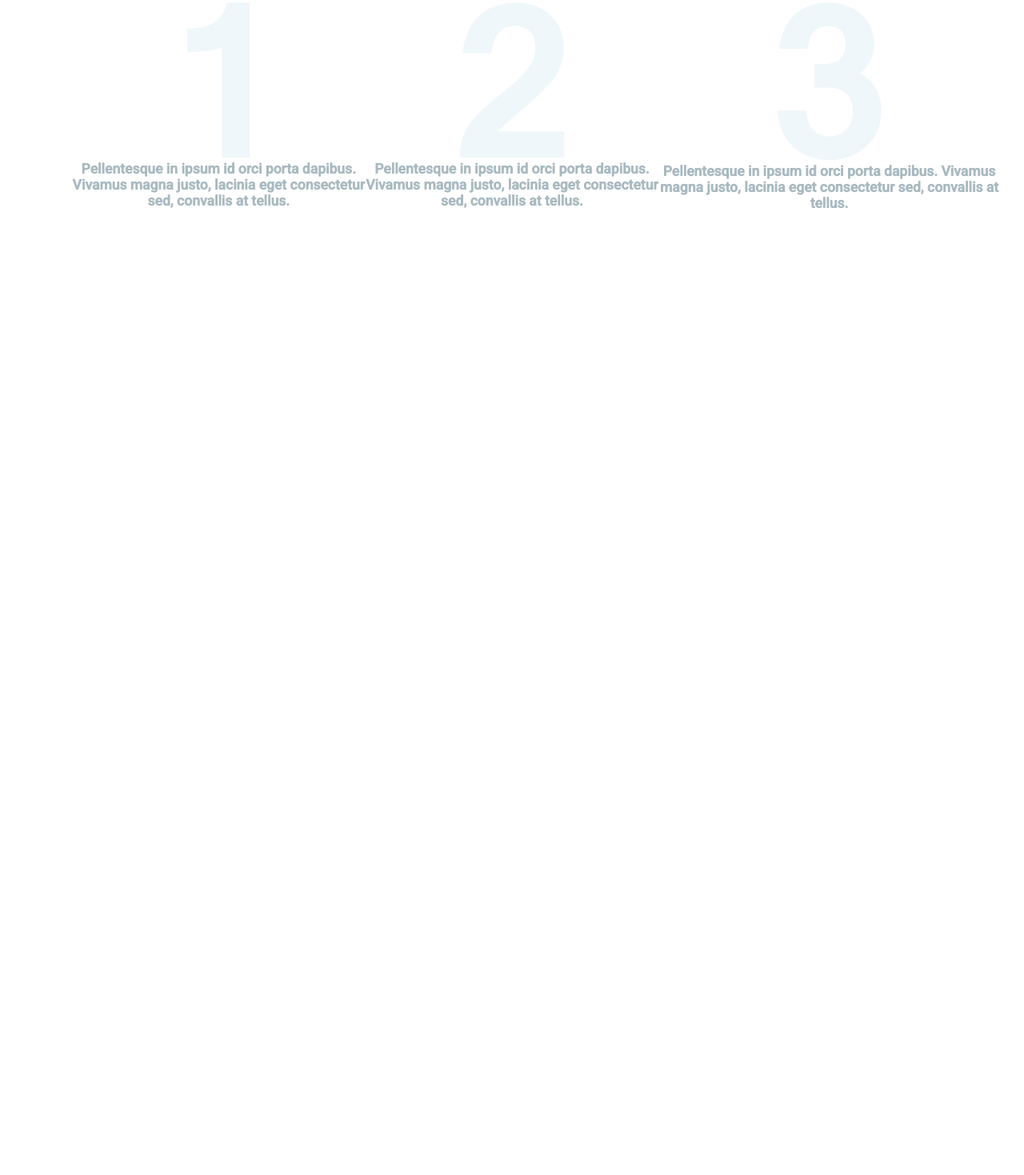
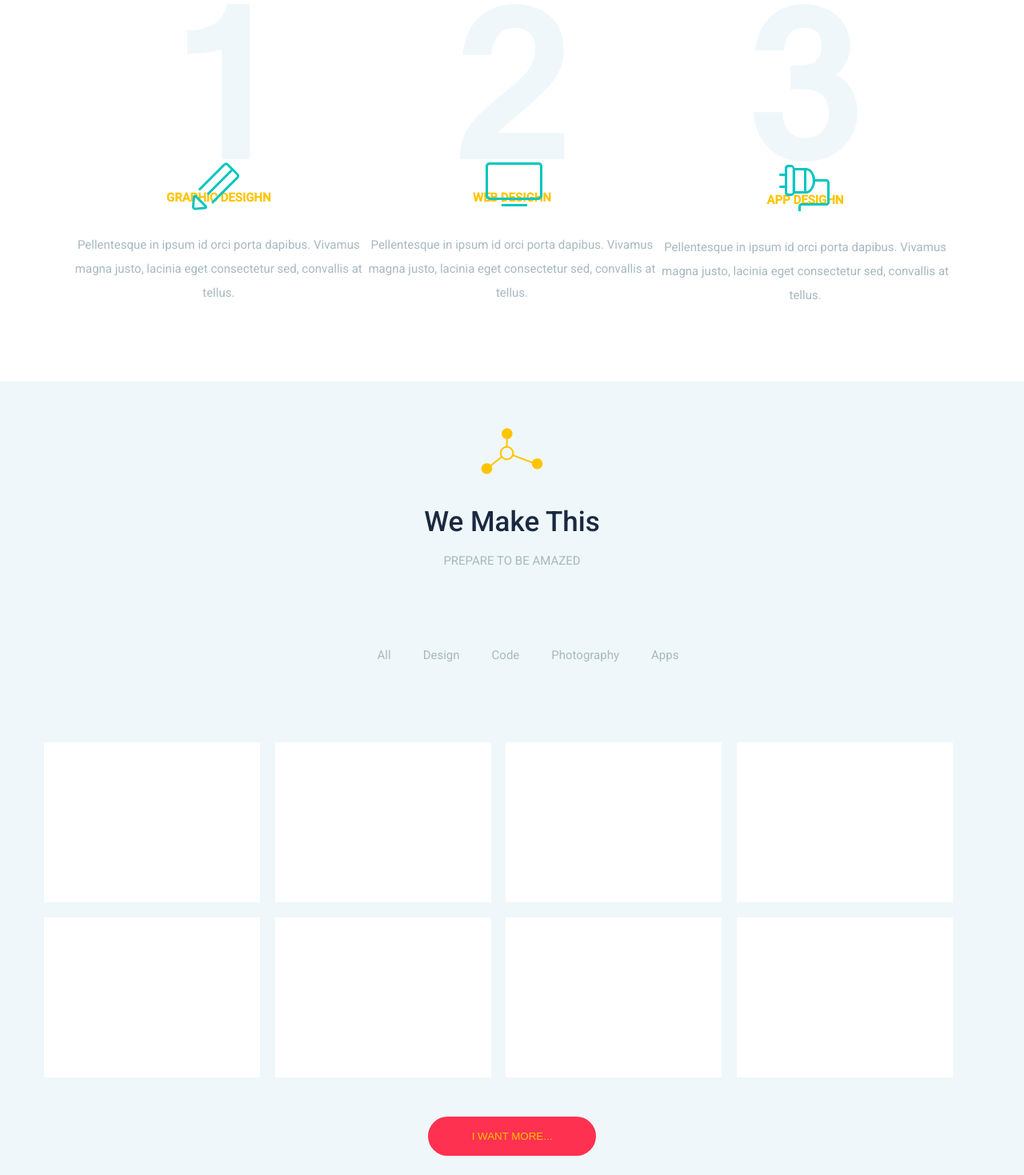
Before and after one commit to p0k1/bondi-landing-page, a plain HTML site: page index.html in a window 1280 px wide. Shown: the part 831-2300 px from the top of the page at 80% size. Before the commit the page ends 1095 px from the top, so only its background shows below. Drawn offline with Linux system fonts and the light colour scheme.

Commit message:
added new products container

```diff
--- a/index.html
+++ b/index.html
@@ -36,31 +36,97 @@
         </div>
 
     <div class="container--2">
-        <div class="features">
-            <div class="features-image">
+        <div class="features-header">
+            <div class="features-main-image">
                 <img src="./img/header-2-icon.png" alt="2nd header icon">
-            </div>
-            <h1 class="main-features-title">We are Good at</h1>
-            <h2 class="features-subtitle">some of these stuff under</h2>
-            <div class="features-item">
-                <img src="./img/1.png" alt="1";>
-                <h3 class="feature-title>GRAPHIC DESIGN</h3>
-                <div class="feature-text">Pellentesque in ipsum id orci porta dapibus. Vivamus magna justo, lacinia eget consectetur sed, convallis at tellus.</div>
-            </div>
+             </div>
+              <h1 class="main-features-title">We are Good at</h1>
+              <h2 class="features-subtitle">some of these stuff under</h2>
 
-            <div class="features-item">
-                <img src="./img/2.png" alt="2";>
-                <h3 class="feature-title>WEB DESIGN</h3>
-                <div class="feature-text">Pellentesque in ipsum id orci porta dapibus. Vivamus magna justo, lacinia eget consectetur sed, convallis at tellus.</div>
-            </div>
+             <div class="features-items">
+                <img src="./img/1.png" alt="1"; class="pictures-1">
+                <img src="./img/1.1.png" alt="1.1" class="pictures-2">
+                <h4 class="feature-title">Graphic desighn</h4>
+                <div class="feature-text">Pellentesque in ipsum id orci porta dapibus. Vivamus magna justo, lacinia eget consectetur sed, convallis at tellus.
+                </div>
+             </div>
 
-            <div class="features-item">
-                <img src="./img/3.png" alt="3";>
-                <h3 class="feature-title>APP DESIGN</h3>
-                <div class="feature-text">Pellentesque in ipsum id orci porta dapibus. Vivamus magna justo, lacinia eget consectetur sed, convallis at tellus.</div>
+             <div class="features-items">
+                <img src="./img/2.png" alt="2"; class="pictures-1">
+                <img src="./img/2.1.png" alt="2.1" class="pictures-2">
+                <h4 class="feature-title">Web desighn</h4>
+                <div class="feature-text">Pellentesque in ipsum id orci porta dapibus. Vivamus magna justo, lacinia eget consectetur sed, convallis at tellus.
+                </div>
+             </div>
+
+             <div class="features-items">
+                <img src="./img/3.png" alt="3"; class="pictures-1">
+                <img src="./img/3.1.png" alt="3.1" class="pictures-2">
+                <h4 class="feature-title">App desighn</h4>
+                <div class="feature-text">Pellentesque in ipsum id orci porta dapibus. Vivamus magna justo, lacinia eget consectetur sed, convallis at tellus.
+                </div>
             </div>
         </div>
     </div>
 
+
+    <div class="container--3">
+        <div class="products-header">
+            <img src="./img/header-2-icon.png" alt="3rd header icon" class="product--header--icon--3">
+            <h1 class="main-products-title">We Make This</h1>
+            <h2 class="products-subtitle">Prepare to be amazed</h2>
+            <div class="products-nav">
+                <nav class="products-nav">
+                    <a class="products-nav-link" href="#">All</a>
+                    <a class="products-nav-link" href="#">Design</a>
+                    <a class="products-nav-link" href="#">Code</a>
+                    <a class="products-nav-link" href="#">Photography</a>
+                    <a class="products-nav-link" href="#">Apps</a>
+            </div>
+            <div class="products-showcase">
+                <div class="showcase">
+                    <div class="showcase-title"></div>
+                    <div class="showcase-text"></div>
+                </div>
+
+                <div class="showcase">
+                    <div class="showcase-title"></div>
+                    <div class="showcase-text"></div>
+                </div>
+
+                <div class="showcase">
+                    <div class="showcase-title"></div>
+                    <div class="showcase-text"></div>
+                </div>
+
+                <div class="showcase">
+                    <div class="showcase-title"></div>
+                    <div class="showcase-text"></div>
+                </div>
+                <div class="showcase">
+                    <div class="showcase-title"></div>
+                    <div class="showcase-text"></div>
+                </div>
+
+                <div class="showcase">
+                    <div class="showcase-title"></div>
+                    <div class="showcase-text"></div>
+                </div>
+
+                <div class="showcase">
+                    <div class="showcase-title"></div>
+                    <div class="showcase-text"></div>
+                </div>
+
+                <div class="showcase">
+                    <div class="showcase-title"></div>
+                    <div class="showcase-text"></div>
+                </div>
+                <button class="showcase-button">I WANT MORE...</button>
+            </div>
+        </div>
+    </div>
+
+
     </body>
 </html>
--- a/styleee.css
+++ b/styleee.css
@@ -70,6 +70,7 @@ p {
 
 .nav--link:hover {
     color: #00c7c0;
+    overflow: 0.2;
 }
 
 .images {
@@ -149,20 +150,22 @@ p {
 }
 
 
-/* 2nd block container
+/* container--3
  ==========================*/
 
  .container--2 {
      width: 100%;
      max-width: 1100px;
+     height: 750px;
      margin: 0 auto;
+     max-height: 1000px;
  }
 
 
  /* Features Header
  ============================*/
 
- .features {
+ .features-header {
     display: block;
     margin: 0 auto;
     text-align: center;
@@ -186,7 +189,7 @@ p {
  ============================*/
 
 
- .features-image {
+ .features-main-image {
     margin-top: 58px;
     margin-bottom: 50px;
  }
@@ -196,16 +199,146 @@ p {
  ============================*/
 
 
- .features-item {
+ .features-items {
      width: 33.33%;
      text-align: center;
      float: left;
-     margin-top: 83px;
+     margin-top: 85px;
  }
 
  .feature-text {
-     font-size: 15px;
-     font-weight: 400;
-     color: #a8b9c0;
+    font-size: 15px;
+    font-weight: 400;
+    color: #a8b9c0;
+    line-height: 30px;
+    margin: 0;
+    text-align: center;
+ }
 
- }
+.feature-title {
+    text-transform: uppercase;
+    color: #ffc501;
+    margin-top: 35px;
+    margin-bottom: 35px;
+}
+
+.pictures-2 {
+    display: flex;
+    position: absolute;
+    padding-left: 150px;
+}
+
+
+ /* Contianer--3
+ ============================*/
+
+
+.container--3 {
+    width: 100%;
+    height: 1000px;
+    background-color: #eff7fa;
+}
+
+
+/* Products Image
+============================*/
+
+.product--header--icon--3 {
+    display: block;
+    margin: 0 auto;
+    align-items: center;
+    padding-top: 58px;
+    padding-bottom: 46px;
+}
+
+
+/* Products Header
+============================*/
+
+
+.main-products-title {
+    font-weight: 500;
+    font-size: 35px;
+    color: #1a2940;
+    text-align: center;
+    line-height: 27px;
+}
+
+.products-subtitle {
+    font-weight: 400;
+    font-size: 15px;
+    line-height: 27px;
+    text-transform: uppercase;
+    text-align: center;
+    padding-top: 22px;
+}
+
+
+/* Products Navigation
+============================*/
+
+.products-nav {
+    display: flex;
+    margin: 0 auto;
+    justify-content: center;
+    width: 425px;
+    margin-bottom: 50px;
+}
+
+.products-nav-link {
+    font-size: 15px;
+    font-weight: 400;
+    color: #a8b9c0;
+    margin-left: 40px;
+    margin-top: 95px;
+    text-decoration: none;
+}
+
+.products-nav-link:hover {
+    background-color: #ff3150;
+    padding: 15px 24px;
+    color: #ffc501;
+    border-radius: 15px;
+}
+
+/* Products Showcase
+============================*/
+
+
+.products-showcase {
+    margin: 0 auto;
+    max-width: 1170px;
+    height: 430px;
+    width: 100%;
+}
+
+.showcase {
+    display: inline-block;
+    width: 270px;
+    height: 200px;
+    max-width: 25%;
+    background-color: white;
+    margin-right: 15px;
+    margin-bottom: 15px;
+}
+
+.showcase:hover {
+    background-color: #00c6bf;
+}
+
+
+/* Showcase Button
+============================*/
+
+.showcase-button {
+    display: flex;
+    background-color: #ff3150;
+    border: none;
+    padding: 17px 55px;
+    color: #ffc501;
+    border-radius: 25px;
+    align-items: center;
+    margin: 0 auto;
+    cursor: pointer;
+    margin-top: 30px;
+}
```
Also changed, not shown: img/1.1.png (added), img/2.1.png (added), img/3.1.png (added), img/showcase hover.png (added), img/showcase normal.png (added).
